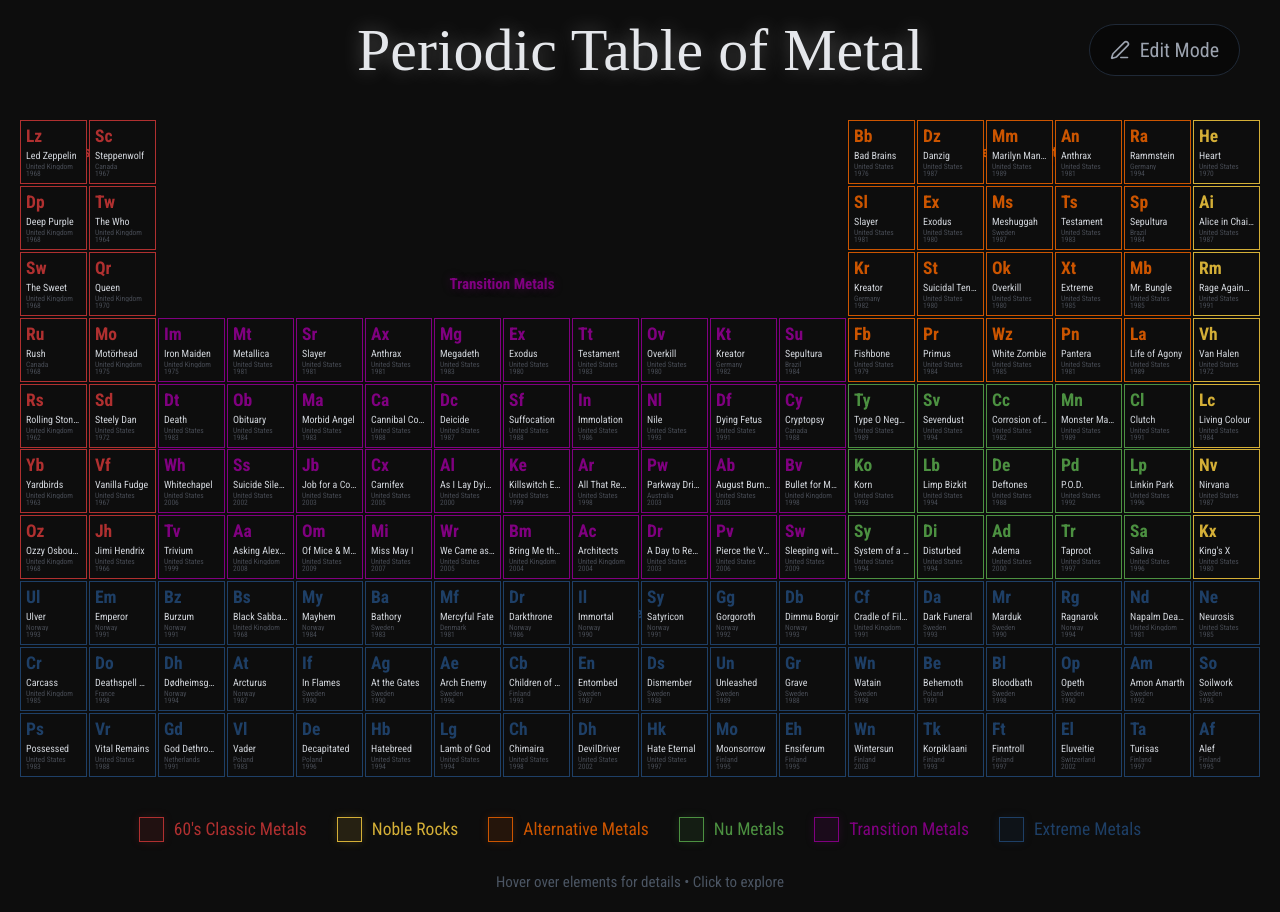
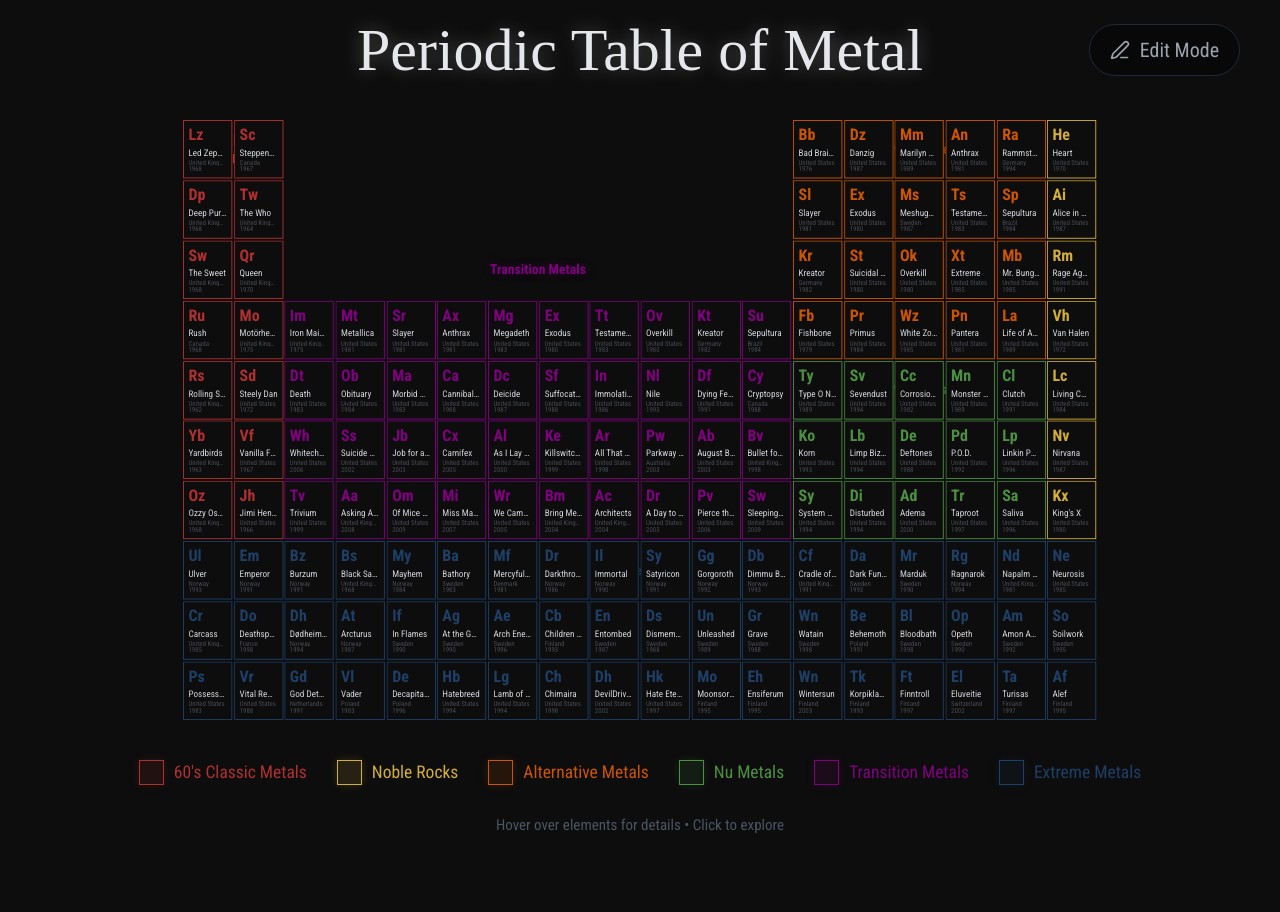
Before and after one commit to kielforeman-collab/periodic-table-of-metal, a React (Vite) app: page / in a window 1280 px wide. After the commit the page ends 855 px from the top, so only its background shows below. Built offline with nearby package versions, Linux system fonts and the light colour scheme; a web font is replaced by a local one.

Commit message:
feat: constrain dynamic scale by screen height to support mobile landscape mode

```diff
--- a/src/components/PeriodicTable.tsx
+++ b/src/components/PeriodicTable.tsx
@@ -26,27 +26,55 @@
       const containerWidth = entries[0].contentRect.width;
       const targetWidth = 1000;
 
+      let gHeight = 680;
       if (gridRef.current) {
-        setGridHeight(gridRef.current.offsetHeight);
+        gHeight = gridRef.current.offsetHeight;
+        setGridHeight(gHeight);
       }
 
+      let computedScale = 1;
       if (containerWidth < targetWidth) {
-        setScale(containerWidth / targetWidth);
-      } else {
-        setScale(1);
+        computedScale = containerWidth / targetWidth;
       }
+
+      // Height constraint (especially for landscape view on mobile)
+      // Ensure the grid fits within the visible vertical window (subtracting ~200px for headers/footers)
+      const availableHeight = window.innerHeight - 200;
+      if (availableHeight > 100 && (gHeight * computedScale > availableHeight)) {
+        const heightScale = availableHeight / gHeight;
+        computedScale = Math.min(computedScale, Math.max(0.2, heightScale));
+      }
+
+      setScale(computedScale);
     });
 
     observer.observe(wrapperRef.current);
 
-    const timeout = setTimeout(() => {
-      if (gridRef.current) {
-        setGridHeight(gridRef.current.offsetHeight);
+    // Also listen to window resize to catch height changes explicitly since wrapperRef width might not change on vertical resize
+    const handleResize = () => {
+      if (wrapperRef.current) {
+        // Force a re-evaluation of the resize logic by accessing the dimensions
+        const rect = wrapperRef.current.getBoundingClientRect();
+        // The observer loop will naturally catch width changes, but we explicitly trigger scale updates here for height
+        let gHeight = gridRef.current?.offsetHeight || 680;
+        let computedScale = 1;
+        if (rect.width < 1000) computedScale = rect.width / 1000;
+        const availableHeight = window.innerHeight - 200;
+        if (availableHeight > 100 && (gHeight * computedScale > availableHeight)) {
+           const heightScale = availableHeight / gHeight;
+           computedScale = Math.min(computedScale, Math.max(0.2, heightScale));
+        }
+        setScale(computedScale);
       }
-    }, 100);
+    };
+
+    window.addEventListener('resize', handleResize);
+
+    const timeout = setTimeout(handleResize, 100);
 
     return () => {
       observer.disconnect();
+      window.removeEventListener('resize', handleResize);
       clearTimeout(timeout);
     };
   }, []);
```
